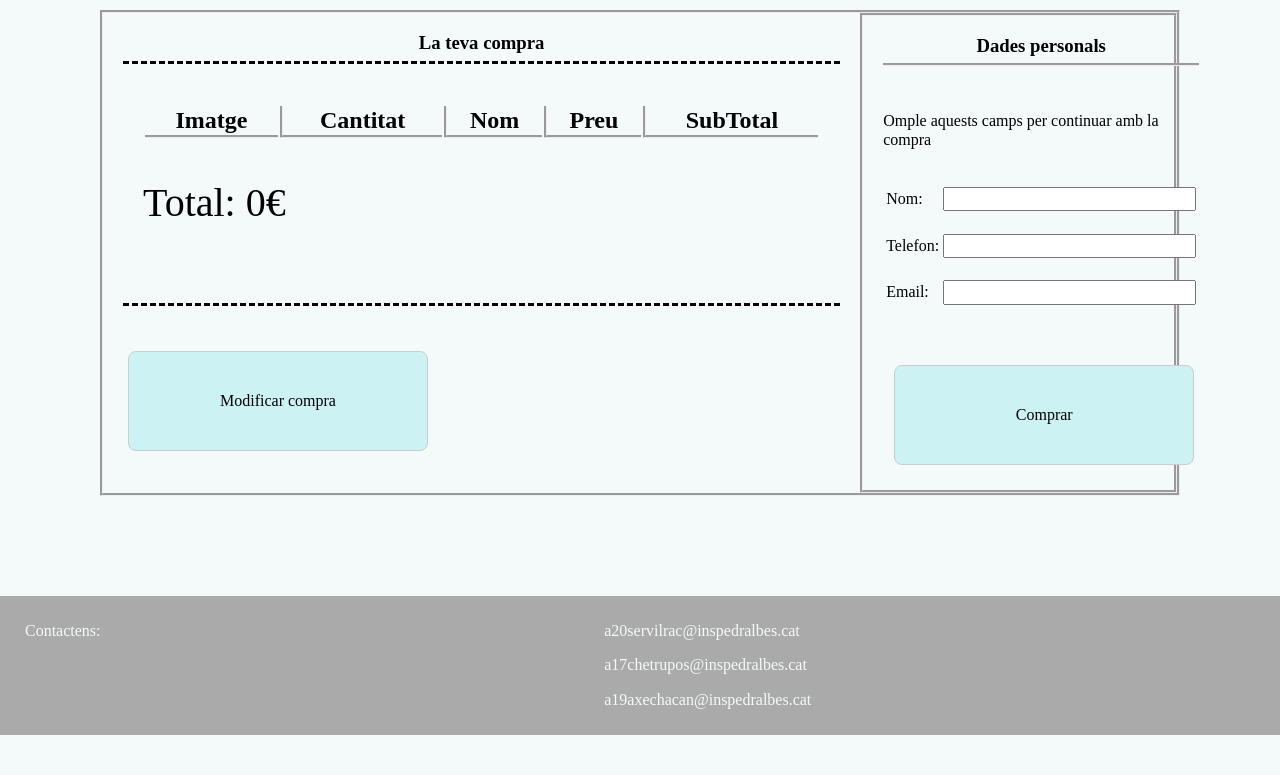
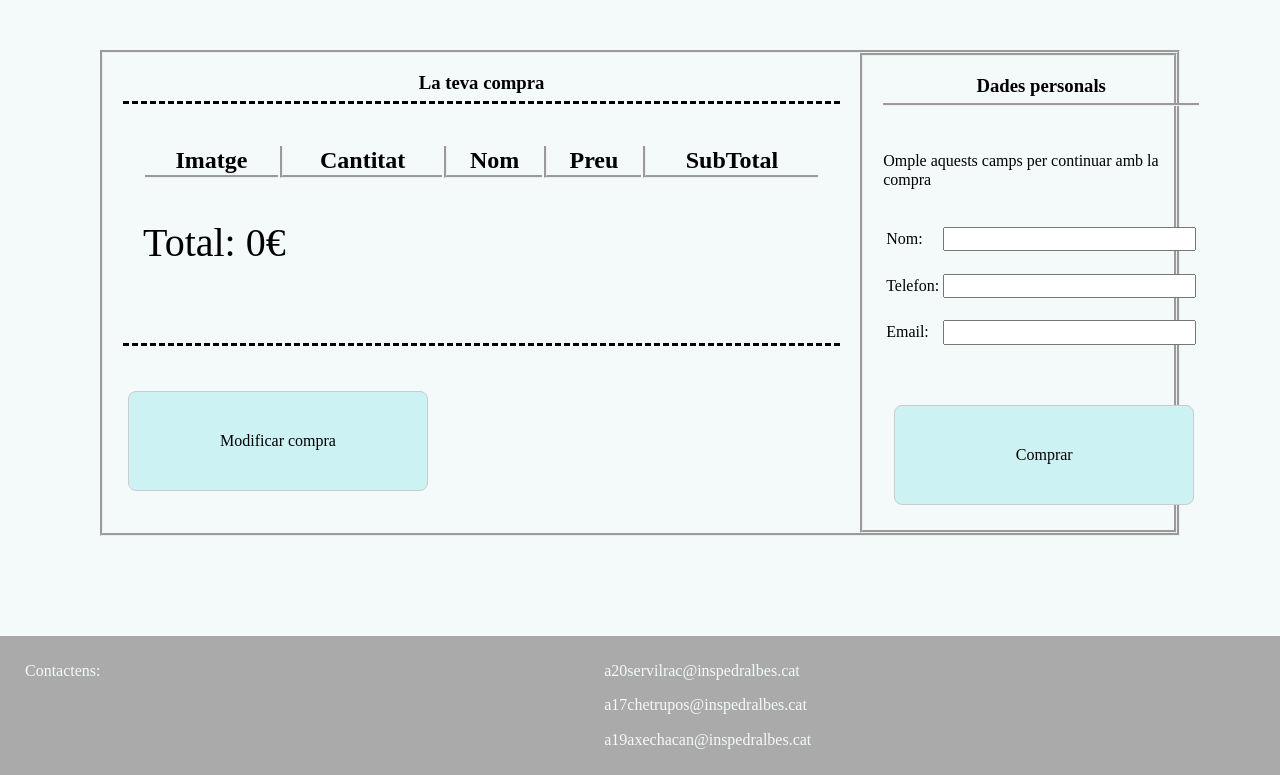
Before and after one commit to a19axechacan/projecteCantina, a PHP site: page /validacio.php in a window 1280 px wide. Shown: the part 149-924 px from the top of the page. Before the commit the page ends 884 px from the top, so only its background shows below. Run offline with PHP 8.4, Linux system fonts and the light colour scheme; lists and menus that the app fills with data are empty.

Commit message:
footer abajo

```diff
--- a/menu.css
+++ b/menu.css
@@ -1,4 +1,4 @@
-   .menu-list {
+.menu-list {
     display: grid;
     grid-template-columns: 80% 20%;
     border-style: groove;
@@ -10,9 +10,11 @@
     grid-template-columns: 1fr 1fr 1fr;
     padding: 10px;
 }
+
 .card  {
     text-align: center;
 }
+
 .menu-item-label{
     text-align: center;
 }
--- a/validacio.css
+++ b/validacio.css
@@ -27,6 +27,8 @@
     display: grid;
     grid-template-columns: 70.5% 29.5%;
     border-style: groove;
+    margin-top: 50px;
+    margin-bottom: 100px;
 }
 
 .tiquet-container {
```
